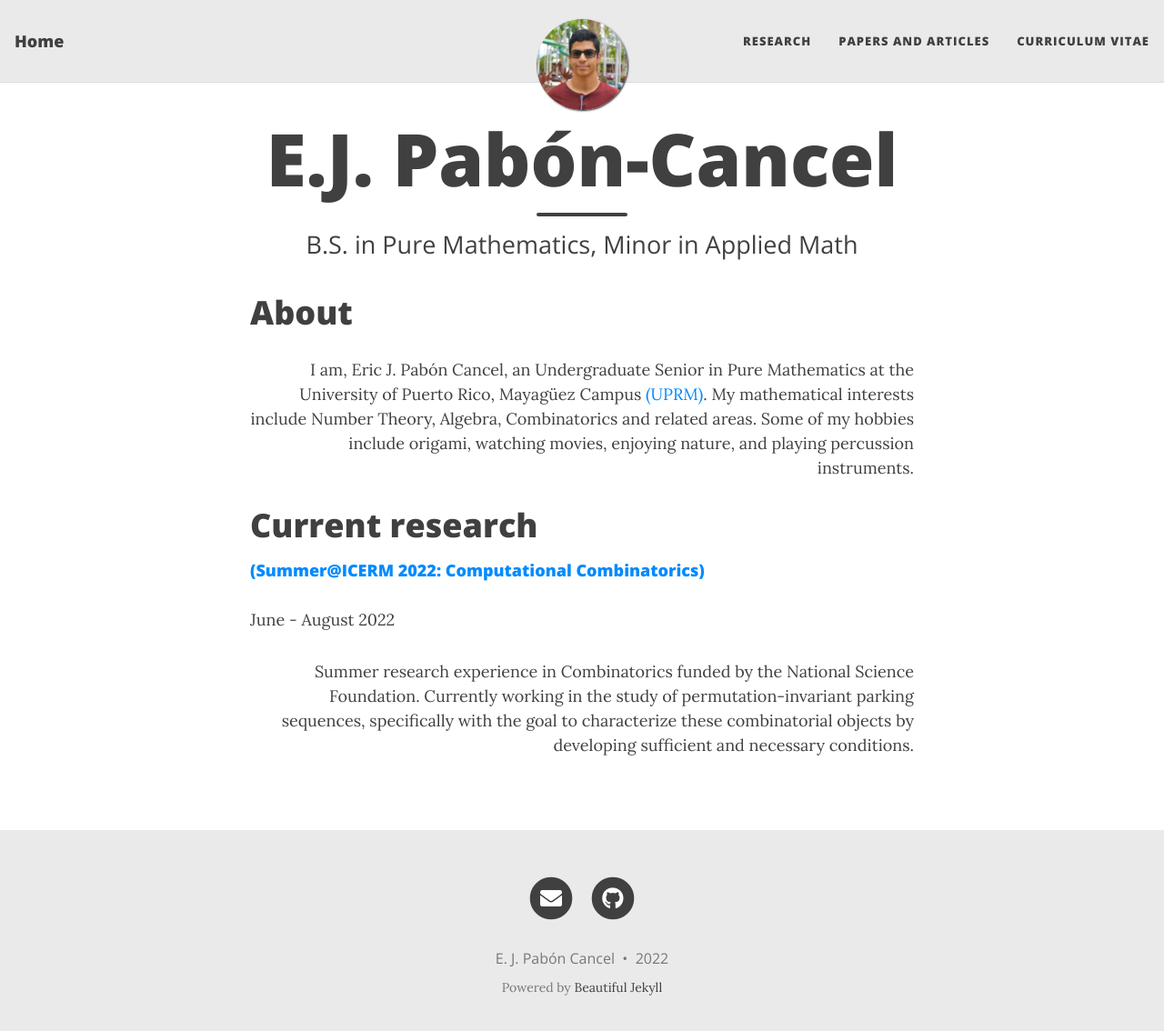
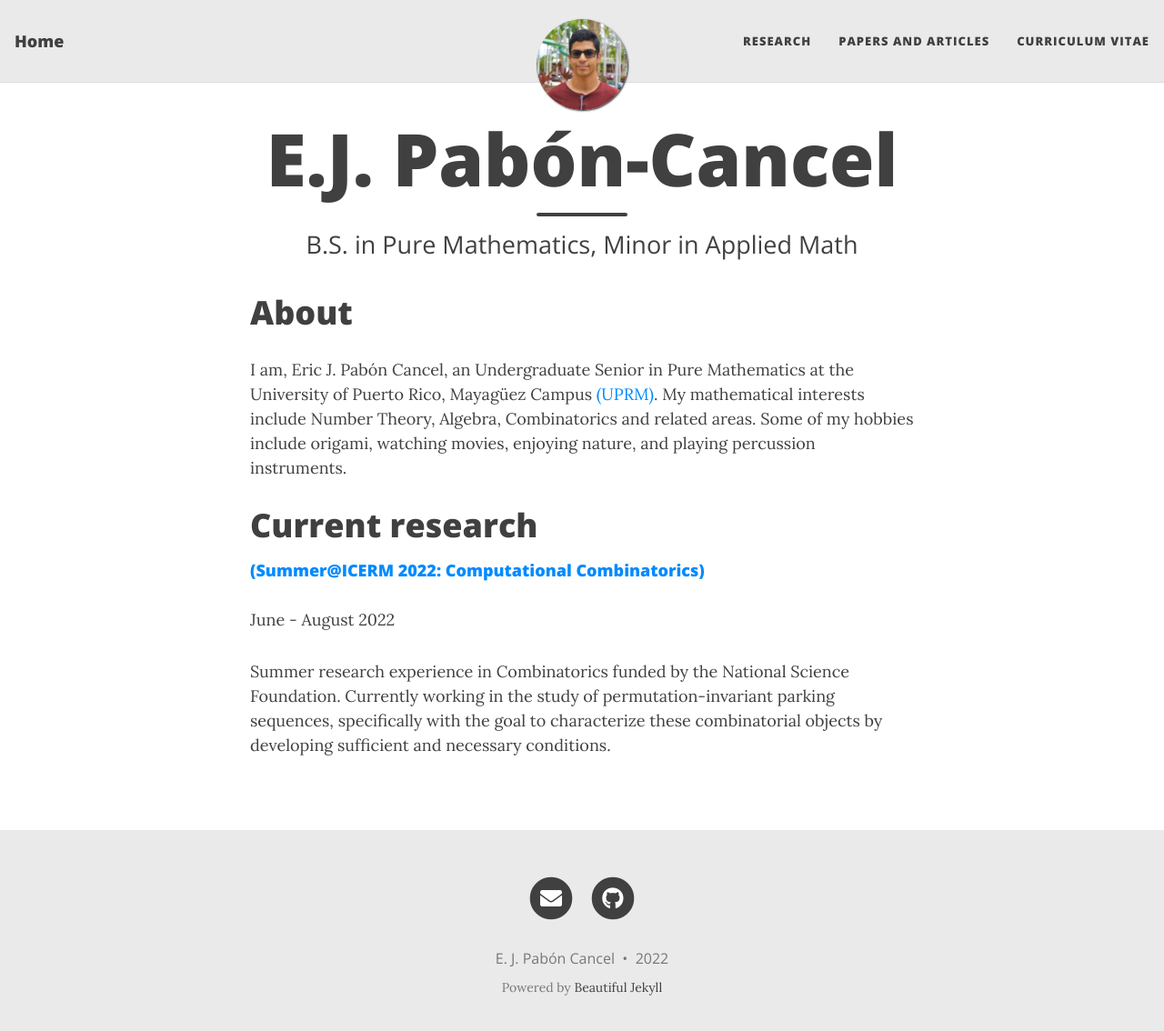
Before and after one commit to ejpaboncancel/ejpaboncancel-old.github.io, a Jekyll site: the page built from index.html, in a window 1280 px wide and 1147 px high. Shown: the top 1134 px of the window at 91% size. Built offline with Jekyll 4.4.1, drawn with Linux system fonts in a browser that asks for light colours; nearby versions of some CDN libraries; the list of posts is cut into pages by our own code.

Commit message:
Update index.html

```diff
--- a/index.html
+++ b/index.html
@@ -7,13 +7,13 @@ subtitle:
 ---
 
 <h1>About</h1>
-<div style="text-align: right"><p > I am, Eric J. Pabón Cancel, an Undergraduate Senior in Pure Mathematics at the University of Puerto Rico, Mayagüez Campus
+<div style="text-align: left"><p > I am, Eric J. Pabón Cancel, an Undergraduate Senior in Pure Mathematics at the University of Puerto Rico, Mayagüez Campus
   <a href="https://www.uprm.edu/portada/">(UPRM)</a>. My mathematical interests include Number Theory, Algebra, Combinatorics and related areas.
   Some of my hobbies include origami, watching movies, enjoying nature,
   and playing percussion instruments.</p></div>
 
 <h1>Current research</h1>
-<h4> <a href="https://icerm.brown.edu/summerug/2022/#summerparticipants">(Summer@ICERM 2022: Computational Combinatorics)</a> </h4>
+<h4><a href="https://icerm.brown.edu/summerug/2022/#summerparticipants">(Summer@ICERM 2022: Computational Combinatorics)</a> </h4>
 <p> June - August 2022
-<br><div style="text-align: right"> Summer research experience in Combinatorics funded by the National Science Foundation. Currently working in the study of permutation-invariant parking
+<br><div style="text-align: left"> Summer research experience in Combinatorics funded by the National Science Foundation. Currently working in the study of permutation-invariant parking
   sequences, specifically with the goal to characterize these combinatorial objects by developing sufficient and necessary conditions. </br></div></p>
```
